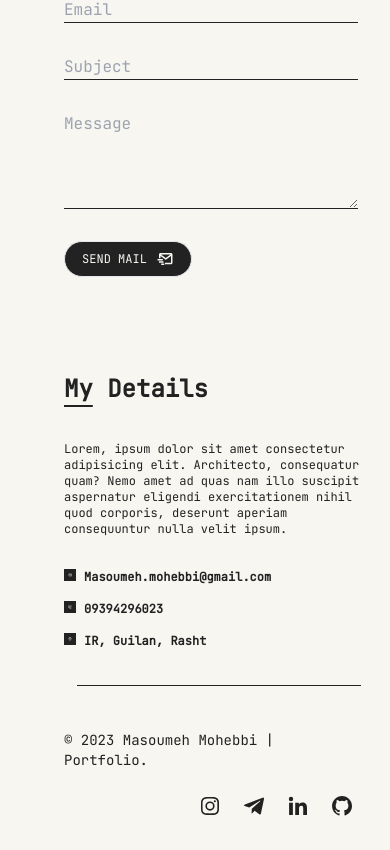
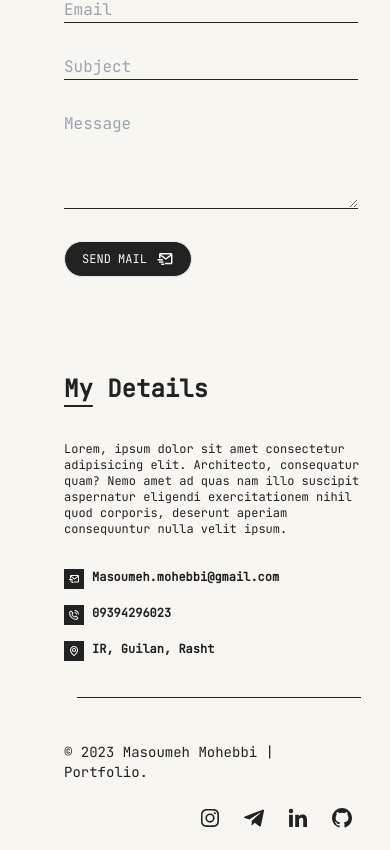
Before and after one commit to masoumehmohebbi/react-accordion-portfolio, a React (Vite) app: page / in a window 390 px wide. Shown: the part 5377-6227 px from the top of the page. Built offline with nearby package versions, Linux system fonts and the light colour scheme; a web font is replaced by a local one.

Commit message:
Responsive Contact.jsx

```diff
--- a/src/components/Contact.jsx
+++ b/src/components/Contact.jsx
@@ -5,7 +5,7 @@ import Loader from "./Loader";
 
 function Contact() {
   return (
-    <section className="font-jetbrains">
+    <section id="contact" className="font-jetbrains">
       <Map />
       <div className="flex flex-col xl:flex-row gap-x-16 +md:p-11">
         <Messages />
@@ -66,15 +66,15 @@ function Details() {
       </p>
       <div className="flex flex-col gap-y-4 mt-8">
         <span className="flex gap-x-2 font-semibold text-xs +md:text-sm">
-          <BiMailSend className=" p-1 bg-primary dark:bg-secondary +md:text-3xl text-secondary dark:text-primary" />
+          <BiMailSend className="p-1 bg-primary dark:bg-secondary text-xl +md:text-3xl text-secondary dark:text-primary" />
           Masoumeh.mohebbi@gmail.com
         </span>
         <span className="flex gap-x-2 font-semibold text-xs +md:text-sm">
-          <BiPhoneCall className=" p-1 bg-primary dark:bg-secondary +md:text-3xl text-secondary dark:text-primary" />
+          <BiPhoneCall className="p-1 bg-primary dark:bg-secondary text-xl +md:text-3xl text-secondary dark:text-primary" />
           09394296023
         </span>
         <span className="flex gap-x-2 font-semibold text-xs +md:text-sm">
-          <BiMap className=" p-1 bg-primary dark:bg-secondary +md:text-3xl text-secondary dark:text-primary" />
+          <BiMap className="p-1 bg-primary dark:bg-secondary text-xl +md:text-3xl text-secondary dark:text-primary" />
           IR, Guilan, Rasht
         </span>
       </div>
```
